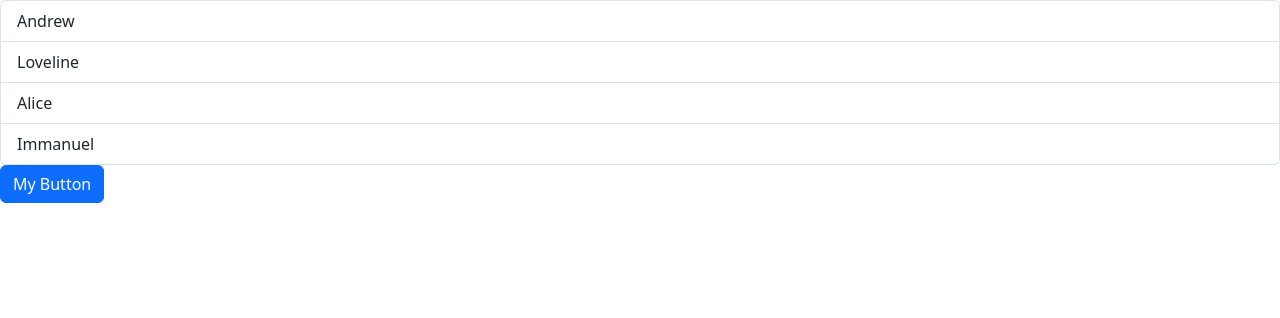
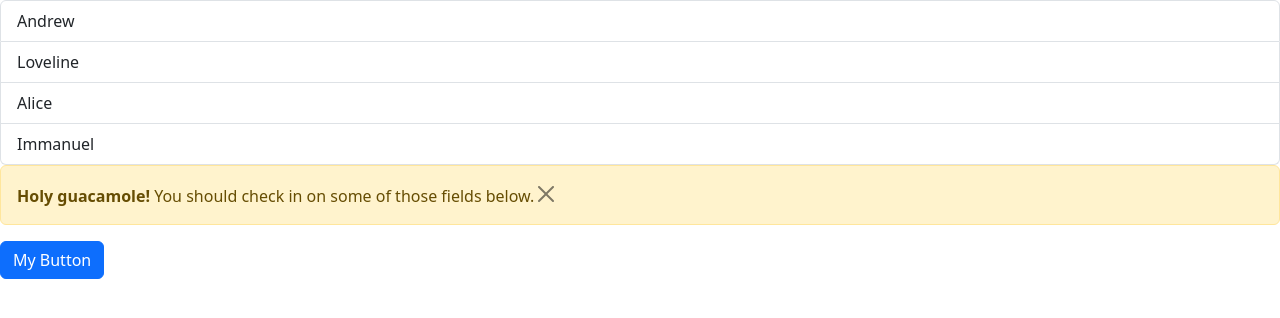
Before and after one commit to AndrewLedy/reactlearningwithmosh, a React (Create React App) app: page / in a window 1280 px wide. Both pictures are taken after a click on the button "My Button". Shown: the top 318 px of the page. Built offline with nearby package versions, Linux system fonts and the light colour scheme.

Commit message:
LIP
Added a alert component and did a show hide
For this I used StateHook.

```diff
--- a/src/App.tsx
+++ b/src/App.tsx
@@ -1,13 +1,17 @@
 import 'bootstrap/dist/css/bootstrap.css'
 import List from './components/list/list';
 import Button from './components/button/button';
+import Alert from './components/alert/alert';
+import { useState } from 'react';
 
 
 function App() {
+  const [AlertVisibility,SetAlertVisibility] = useState(false)
   return (
     <>
     <List onClick={()=>{console.log('clicked list')}}/>
-    <Button color='primary' onClick={()=>console.log('clicked button')}>My Button</Button>
+    {AlertVisibility && <Alert onClose={()=>SetAlertVisibility(false)} dismisable="alert-dismissible"/> }
+    <Button color='primary' onClick={()=>SetAlertVisibility(true)}>My Button</Button>
     </>
   );
 }
--- /dev/null
+++ b/src/components/alert/alert.tsx
@@ -0,0 +1,15 @@
+interface Props
+{
+    dismisable: 'alert-dismissible' | ''
+    onClose():void
+}
+
+function Alert({dismisable,onClose}:Props)
+{
+    return <div className={'alert alert-warning ' + dismisable + 'fade show'} role="alert">
+    <strong>Holy guacamole!</strong> You should check in on some of those fields below.
+    <button type="button" onClick={onClose} className="btn-close" data-bs-dismiss="alert" aria-label="Close"></button>
+  </div>
+}
+
+export default Alert
--- a/src/components/button/button.tsx
+++ b/src/components/button/button.tsx
@@ -7,6 +7,7 @@ interface Props
 function Button({children,color='danger',onClick}:Props)
 {
     return <button type="button" className={'btn btn-'+color} onClick={onClick}>{children}</button>
+
 }
 
 export default Button
```
